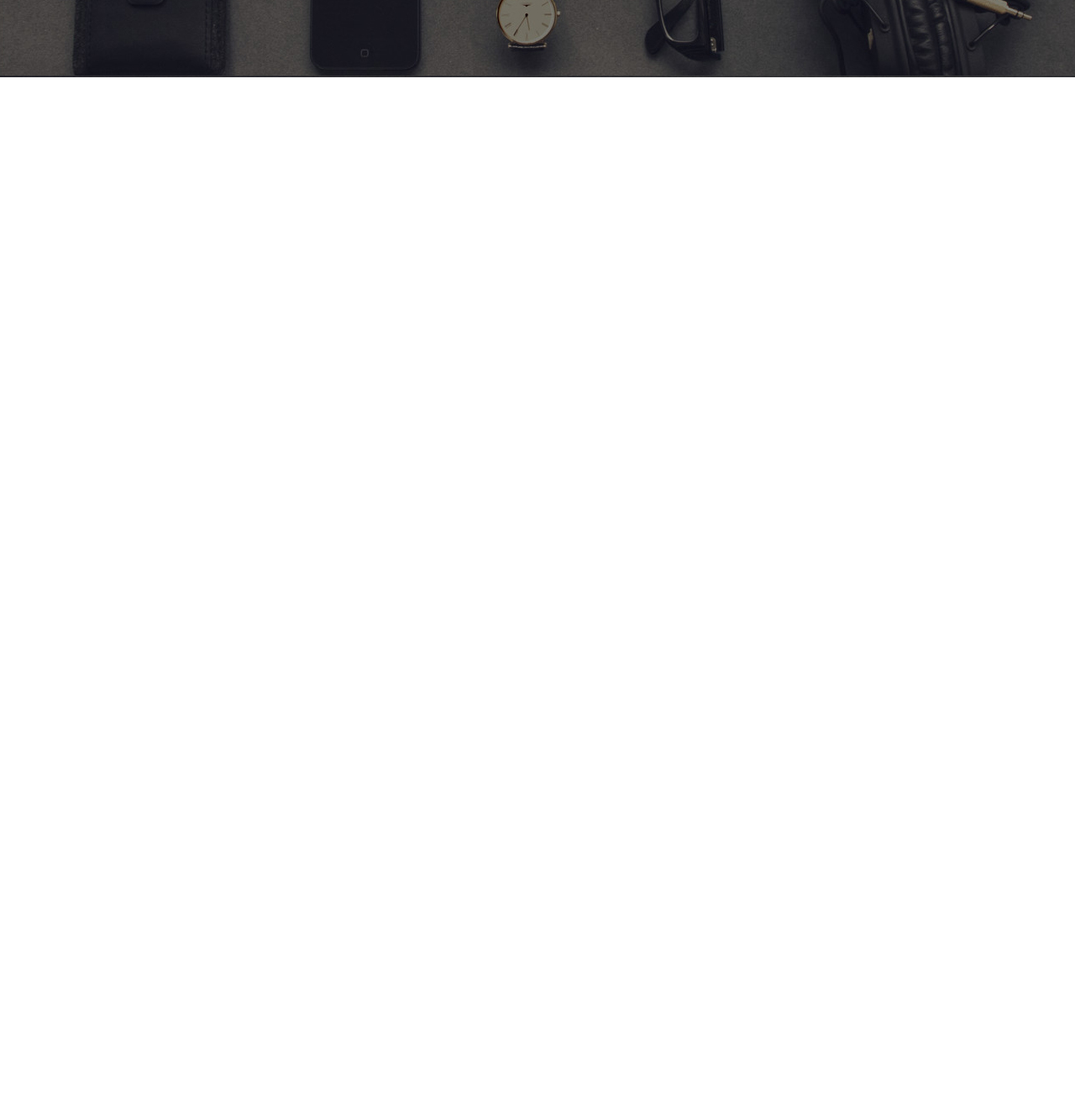
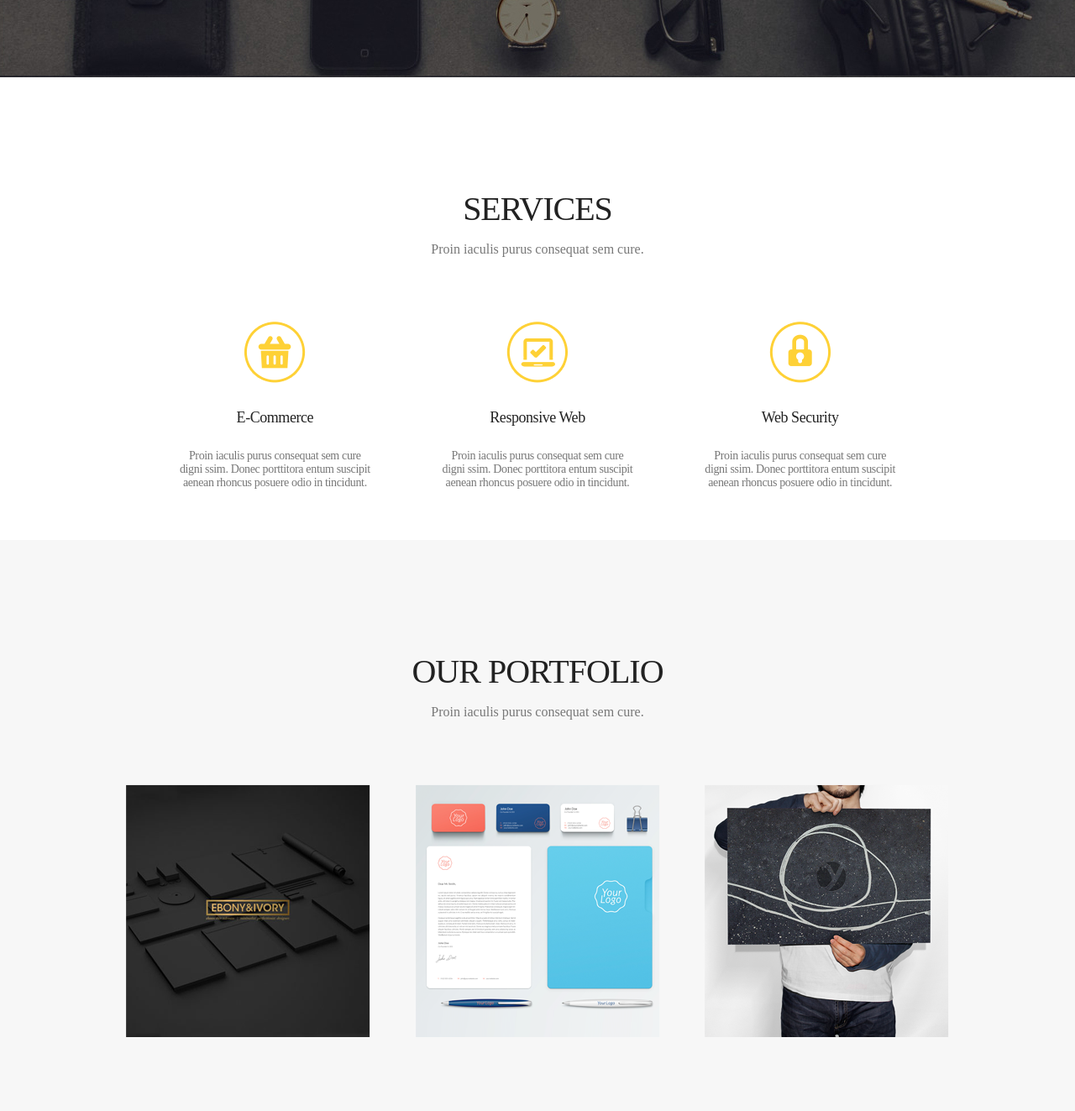
Before and after one commit to AnhelinaIzai/Golden.again_frontend, a plain HTML site: page index.html in a window 1280 px wide. Shown: the part 608-1931 px from the top of the page at 84% size. Before the commit the page ends 800 px from the top, so only its background shows below. Drawn offline with Linux system fonts and the light colour scheme.

Commit message:
add 2 section

```diff
--- a/css/header.css
+++ b/css/header.css
@@ -91,5 +91,5 @@ a{
 
 a:hover{
 	color: #18171f;
-	background-color: #fed136;
+
 }
--- a/css/main.css
+++ b/css/main.css
@@ -10,7 +10,7 @@ body{
 }
 
 
-.logo-container{
+.container{
 	width: 938px;
 	height: auto;
 	margin-left: auto;
--- /dev/null
+++ b/css/portfolio.css
@@ -0,0 +1,14 @@
+.portfolio{
+	margin-top: 30px;
+	width: auto;
+	height: 680px;
+	background-color: #f7f7f7;
+}
+
+.images{
+	display: flex;
+	justify-content: space-between;
+	margin-right: 150px;
+	margin-left: 150px;
+	margin-bottom: 100px;
+}
--- /dev/null
+++ b/css/sevices.css
@@ -0,0 +1,56 @@
+.title-2{
+	display: block;
+}
+
+h4{
+	color: #222222;
+	font-family: "Arial - Bold MT";
+	font-size: 40px;
+	font-weight: 400;
+	line-height: 75px;
+	text-transform: uppercase;
+	letter-spacing: -1px;
+	text-align: center;
+	padding-top: 119px;
+	margin: 0;
+}
+
+h5{
+	margin: 2px;
+	color: #777777;
+	font-family: "Arial MT";
+	font-size: 16px;
+	font-weight: 400;
+	text-align: center;
+	margin-bottom: 77px;
+}
+.icons{
+	display: flex;
+	-webkit-justify-content: center;
+	justify-content: center;
+	text-align: center;
+
+}
+
+
+.title_{
+	padding-right: 41px;
+	padding-left: 41px;
+	color: #222222;
+	font-size: 18px;
+	font-weight: 400;
+	line-height: 75px;
+	letter-spacing: -0.45px;
+}
+
+.desc{
+	text-align: center;
+	padding-right: 41px;
+	padding-left: 41px;
+	color: #777777;
+	font-family: "Arial MT";
+	font-size: 14px;
+	font-weight: 400;
+	letter-spacing: -0.35px;
+	margin-bottom: 30px;
+}
--- a/index.html
+++ b/index.html
@@ -4,11 +4,13 @@
 	<meta charset="UTF-8">
 	<link rel="stylesheet" href="css/main.css">
 	<link rel="stylesheet" href="css/header.css">
+	<link rel="stylesheet" href="css/sevices.css">
+	<link rel="stylesheet" href="css/portfolio.css">
 	<title>Goden</title>
 </head>
 <body>
 	<div class="header">
-		<div class="logo-container">
+		<div class="container">
 			<div class="logo-wripper justify-between">
 				<div class="logo">
 				     <img src="img/header/logo.png" alt="logo">
@@ -28,11 +30,63 @@
 				<h2>It’s nice to Meet you</h2>
 			</div>
 			<center><div class="button">
-			<a href="#">Tell Me More</a></center>
+			<a href="#">Tell Me More</a></div></center>
+
+		</div>
+	</div>
+
+	<div class="sevices">
+		<div class="container">
+			<div class="title-2">
+				<h4> Services</h4>
+				<h5>Proin iaculis purus consequat sem cure.</h5>
+			</div>
+
+			<div class="icons">
+				<div class="image">
+					<img src="img/services/icon1.png" alt="icon1">
+
+					<div class="title_">
+						E-Commerce
+					</div>
+
+					<div class="desc">Proin iaculis purus consequat sem cure digni ssim. Donec porttitora entum suscipit aenean rhoncus posuere odio in tincidunt.</div>
+				</div>
+				<div class="image">
+					<img src="img/services/icon2.png" alt="icon2">
+
+					<div class="title_">
+						Responsive Web
+					</div>
+
+					<div class="desc">Proin iaculis purus consequat sem cure digni ssim. Donec porttitora entum suscipit aenean rhoncus posuere odio in tincidunt.</div>
+				</div>
+				<div class="image">
+					<img src="img/services/icon3.png" alt="icon3">
+
+					<div class="title_">
+						Web Security
+					</div>
+
+					<div class="desc">Proin iaculis purus consequat sem cure digni ssim. Donec porttitora entum suscipit aenean rhoncus posuere odio in tincidunt.</div>
+				</div>
 			</div>
 		</div>
 	</div>
 
+	<div class="portfolio">
+
+			<div class="description">
+				<h4>Our portfolio</h4>
+				<h5>Proin iaculis purus consequat sem cure. </h5>
+			</div>
+			<div class="images">
+				<img src="img/portfolio/img1.png" alt="im">
+				<img src="img/portfolio/img2.png" alt="imm">
+				<img src="img/portfolio/img3.png" alt="immm">
+			</div>
+
+	</div>
 
 
 </body>
```
